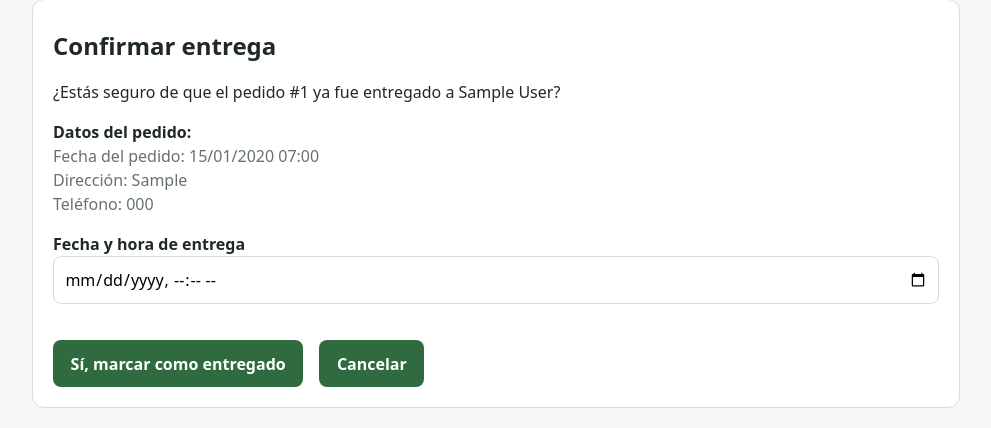
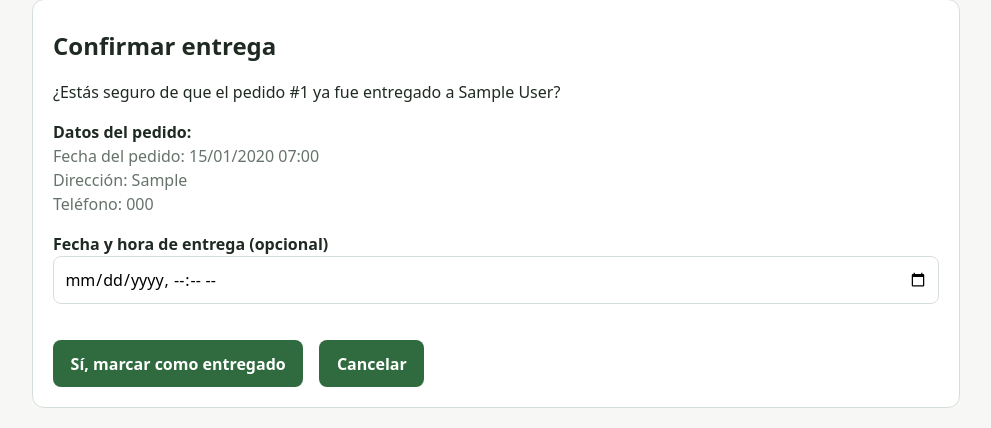
Before and after one commit to ramonaguileira/Eggologic_APP, a Django app: page /tienda/pedido/1/entregado/ in a window 1280 px wide. Shown: the part 69-497 px from the top of the page, without its empty margins (144-1135 px from the left). Run offline with Django 5.2, Linux system fonts and the light colour scheme; a user stored in the database is signed in; tables that the repository leaves empty hold one stand-in row (values such as "Sample post").

Commit message:
Make date optional

```diff
--- a/templates/tienda/pedido_entregado.html
+++ b/templates/tienda/pedido_entregado.html
@@ -16,7 +16,7 @@
     <form method="post">
       {% csrf_token %}
       <div class="campo">
-        <label for="{{ form.entregado_en.id_for_label }}">Fecha y hora de entrega</label>
+        <label for="{{ form.entregado_en.id_for_label }}">Fecha y hora de entrega (opcional)</label>
         {{ form.entregado_en }}
         {% if form.entregado_en.errors %}<div class="error">{{ form.entregado_en.errors }}</div>{% endif %}
       </div>
--- a/tienda/views.py
+++ b/tienda/views.py
@@ -3,6 +3,7 @@ from django.contrib import messages
 from django.shortcuts import get_object_or_404, redirect, render
 from django.contrib.auth.decorators import login_required
 from django.db.models import Sum
+from django.utils import timezone
 
 from cuentas.permisos import requiere
 from impacto.calculos import factores_del_circuito
@@ -71,7 +72,7 @@ def pedido_entregado(request, pedido_id):
     form = PedidoEntregadoForm(request.POST or None)
     if request.method == "POST" and form.is_valid():
         pedido.estado = Pedido.Estado.ENTREGADO
-        entregado_en = form.cleaned_data["entregado_en"]
+        entregado_en = form.cleaned_data.get("entregado_en")
         if entregado_en:
             pedido.entregado_en = entregado_en
         else:
```
